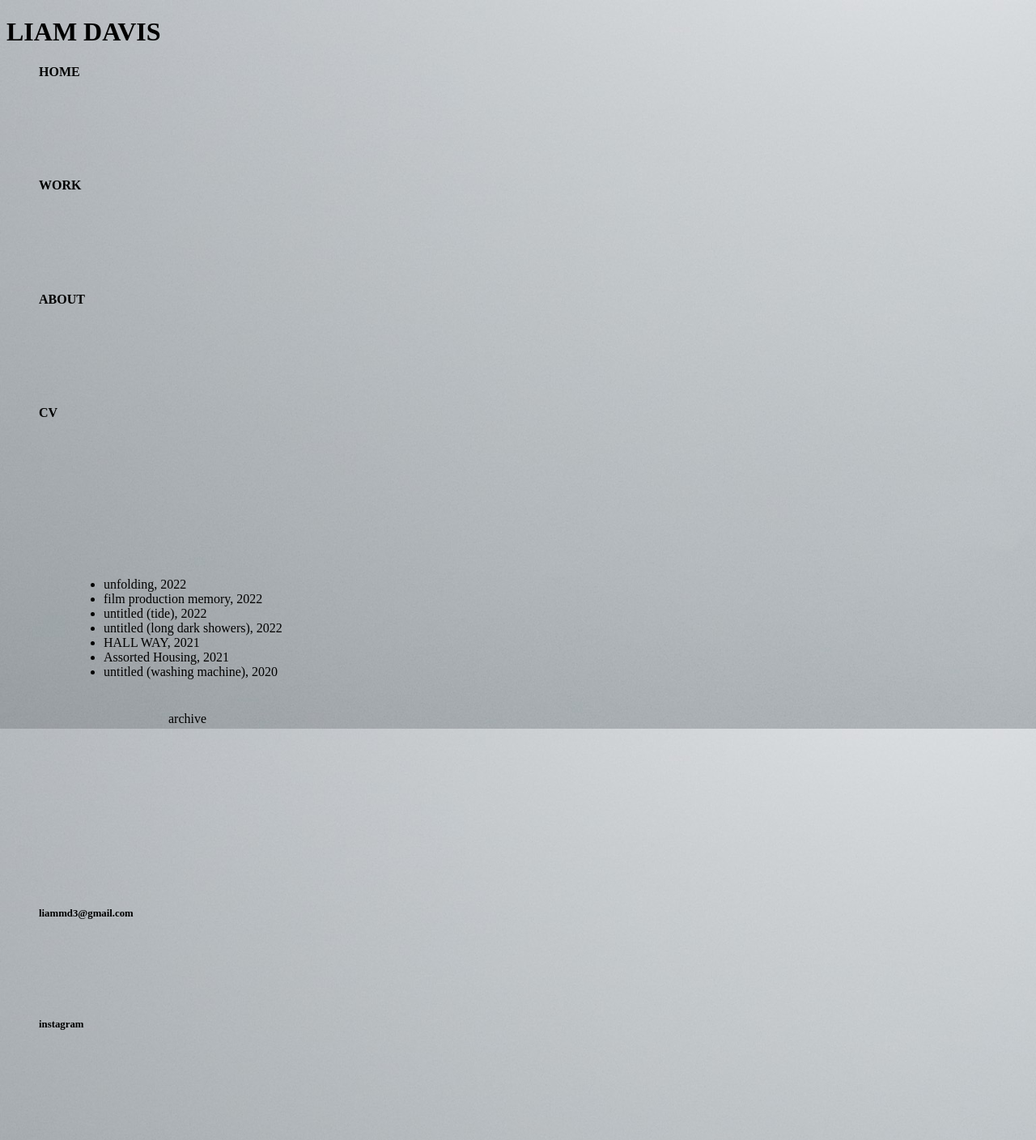
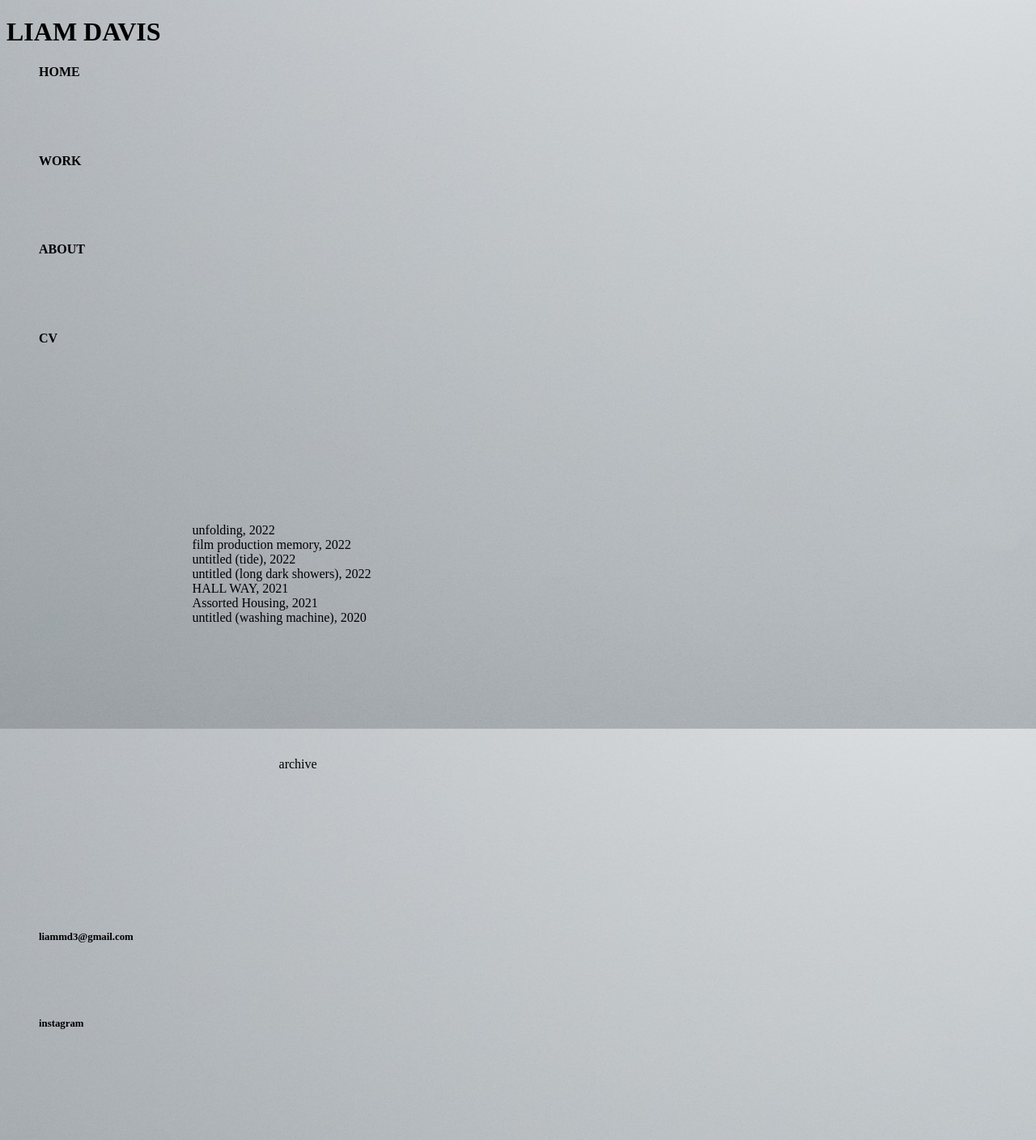
Before and after one commit to liammdavis/liammdavis.github.io, a Jekyll site: the page built from work/index.html, in a window 1280 px wide. Shown: the whole page at 81% size. Built offline with Jekyll 4.4.1, drawn with Linux system fonts in a browser that asks for light colours.

Commit message:
fixed css hopefully

```diff
--- a/css/main.css
+++ b/css/main.css
@@ -14,7 +14,7 @@ nav ul, footer ul {
 nav ul li, footer ul li {
     display: block;
     list-style: none;
-    padding-bottom: 10%;
+    padding-bottom: 7.5%;
 }
 
 a {
@@ -29,33 +29,35 @@ h1 {
     font-size: 2em;
 
 }
-.body, .title {
+.body {
     font-size: .8em;
     line-height: .8em;
     color: black;
     padding-left: 40px;
 }
-
+.work-title {
+    font-size: .9em;
+    line-height: 1;
+    color: black;
+}
 footer {
     font-size: .8em;
 }
 
-.work {
-    padding: 40px;
-    margin-left: 40px;
-    list-style: none;
-}
-
-.other {
-    padding: 40px;
-    margin-left: 40px;
+.work, .other {
+    padding: 7.5%;
+    margin-left: 7.5%;
     list-style: none;
 }
 
 .about {
-    padding-left: 40px;
+    padding-left: 10%;
+    padding-bottom: 10%;
+    font-size: .8em;
+    line-height: .8em;
 }
 
 div ul {
-    padding-bottom: 10%;
+    padding-bottom: 7.5%;
+    list-style: none;
 }
--- a/work/index.html
+++ b/work/index.html
@@ -13,6 +13,9 @@ title: WORK
         		<li><a href="/work/hallway">HALL WAY, 2021</a></li>
 	        	<li><a href="/work/housing">Assorted Housing, 2021</a></li>
 				<li><a href="/work/machine">untitled (washing machine), 2020</a></li>
+
+			</ul>
+
 			<ul class="other">
 				<li><a href="/work/archive">archive</a></li>
 			</ul>
@@ -20,6 +23,6 @@ title: WORK
 				<br>
 				<li><a href="/work/exhibitions">exhibitions</a></li>
 				-->
-	    		</ul>
+
 
 		</div>
--- a/work/rack/index.html
+++ b/work/rack/index.html
@@ -14,7 +14,7 @@ title: unfolding
     <br>
   <p class="work-title"><strong>unfolding</strong><br>steel, stone<br>70 x 38.5 x 21.5 inches<br>2022</p>
     <br>
-  <p class="body"><a href="/work/rack/rackalt">alternate documenation</a></p>
+  <p class="work-title"><a href="/work/rack/rackalt">alternate documenation</a></p>
   <!--
   <p class="work-text">Lorem Ipsum</p>
   -->
```
Also changed, not shown: 1 other file.
